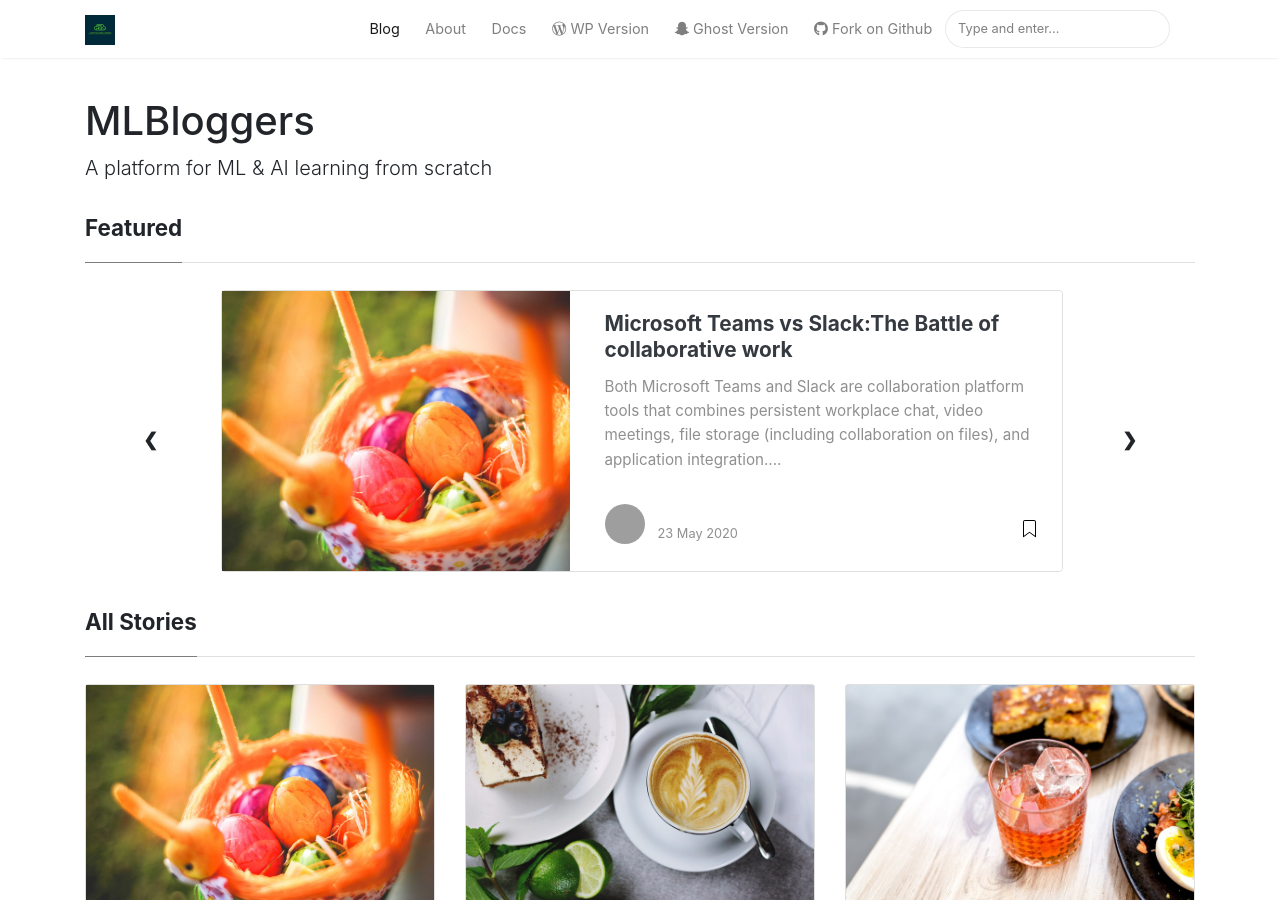
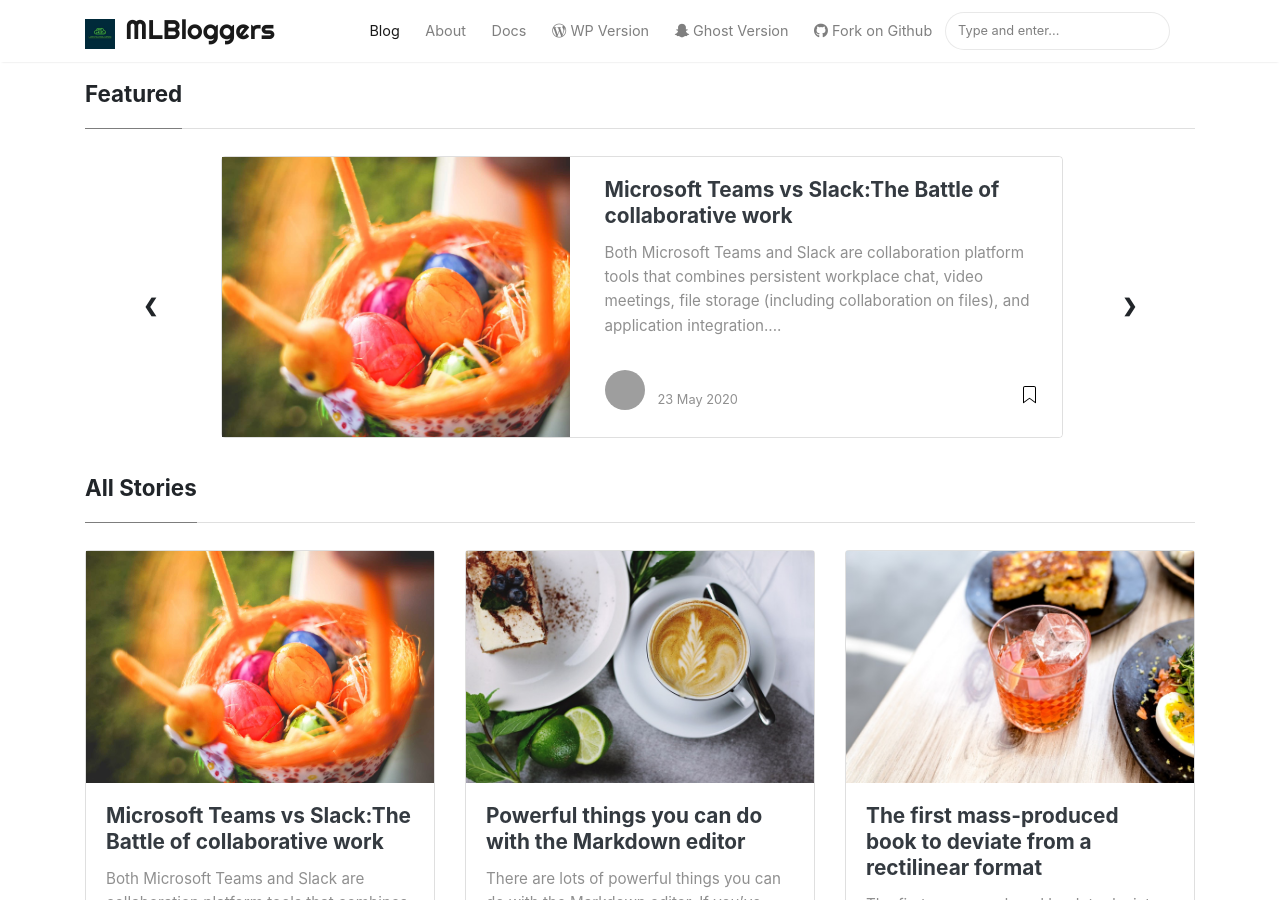
Before and after one commit to LearnDotMachineLearning/develop, a Jekyll site: the page built from index.html, in a window 1280 px wide and 900 px high. Built offline with Jekyll 4.4.1, drawn with Linux system fonts in a browser that asks for light colours; nearby versions of some CDN libraries; the list of posts is cut into pages by our own code; some of the changed text lies outside the part shown; grey boxes are pictures that could not be loaded.

Commit message:
Updated sitetitle to nav bar and removed subscribe section at bottom

```diff
--- a/_layouts/default.html
+++ b/_layouts/default.html
@@ -49,7 +49,8 @@ ga('send', 'pageview');
 
     <!-- Begin Logo -->
     <a class="navbar-brand" href="{{ site.baseurl }}/">
-    <img src="{{ site.baseurl }}/{{ site.logo }}" alt="{{ site.name }}">
+    <img src="{{ site.baseurl }}/{{ site.logo }}" alt="{{ site.name }}" style="display: inline;">
+    <h2 class="sitetitle">{{ site.name }}</h2>
     </a>
     <!-- End Logo -->
 
@@ -109,7 +110,7 @@ ga('send', 'pageview');
 <div class="container">
 
 <!-- Site Title
-================================================== -->
+==================================================
 <div class="mainheading">
     <h1 class="sitetitle">{{ site.name }}</h1>
     <p class="lead">
@@ -117,15 +118,17 @@ ga('send', 'pageview');
     </p>
 </div>
 
+================================================== -->
+
+
 <!-- Content
 ================================================== -->
 <div class="main-content">
     {{ content }}
 </div>
 
-{% if site.mailchimp-list %}
 <!-- Bottom Alert Bar
-================================================== -->
+==================================================
 <div class="alertbar">
 	<div class="container text-center">
 		<span><img src="{{ site.baseurl }}/{{ site.logo }}" alt="{{site.title}}"> &nbsp; Never miss a <b>story</b> from us, subscribe to our newsletter</span>
@@ -137,9 +140,13 @@ ga('send', 'pageview');
         </form>
 	</div>
 </div>
-{% endif %}
+
+================================================== -->
+
+
 
 </div>
+
 
 <!-- Categories Jumbotron
 ================================================== -->
@@ -174,9 +181,9 @@ ga('send', 'pageview');
             <div class="col-md-6 col-sm-6 text-center text-lg-left">
                 Copyright © {{ site.time | date: "%Y" }} {{ site.name }}
             </div>
-            <div class="col-md-6 col-sm-6 text-center text-lg-right">
+            <!-- <div class="col-md-6 col-sm-6 text-center text-lg-right">
                 <a target="_blank" href="https://www.wowthemes.net/mediumish-free-jekyll-template/">Mediumish Jekyll Theme</a> by WowThemes.net
-            </div>
+            </div> -->
         </div>
     </div>
 </footer>
```
